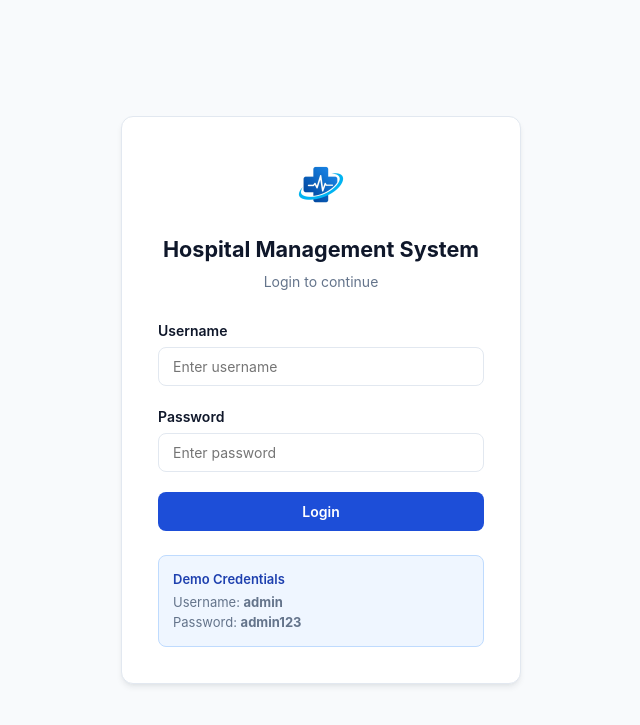
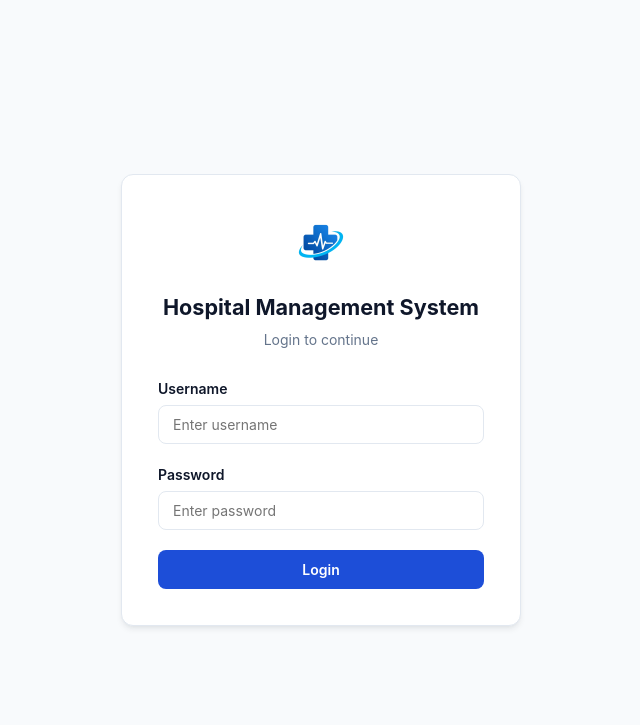
Before and after one commit to 2103rohan/hms-project, a Flask app: page /login in a window 1280 px wide. Shown: the top 725 px of the page, without its empty margins (319-959 px from the left). Run offline with Flask 3, Linux system fonts and the light colour scheme.

Commit message:
Remove demo credentials display from login page

```diff
--- a/templates/login.html
+++ b/templates/login.html
@@ -57,14 +57,6 @@
 
         <button type="submit" class="btn btn-primary btn-block">Login</button>
       </form>
-
-      <div class="demo-credentials-box">
-        <div class="demo-credentials-title">Demo Credentials</div>
-        <p class="demo-credentials-text">
-          Username: <strong>admin</strong><br>
-          Password: <strong>admin123</strong>
-        </p>
-      </div>
     </div>
   </div>
 </body>
```
